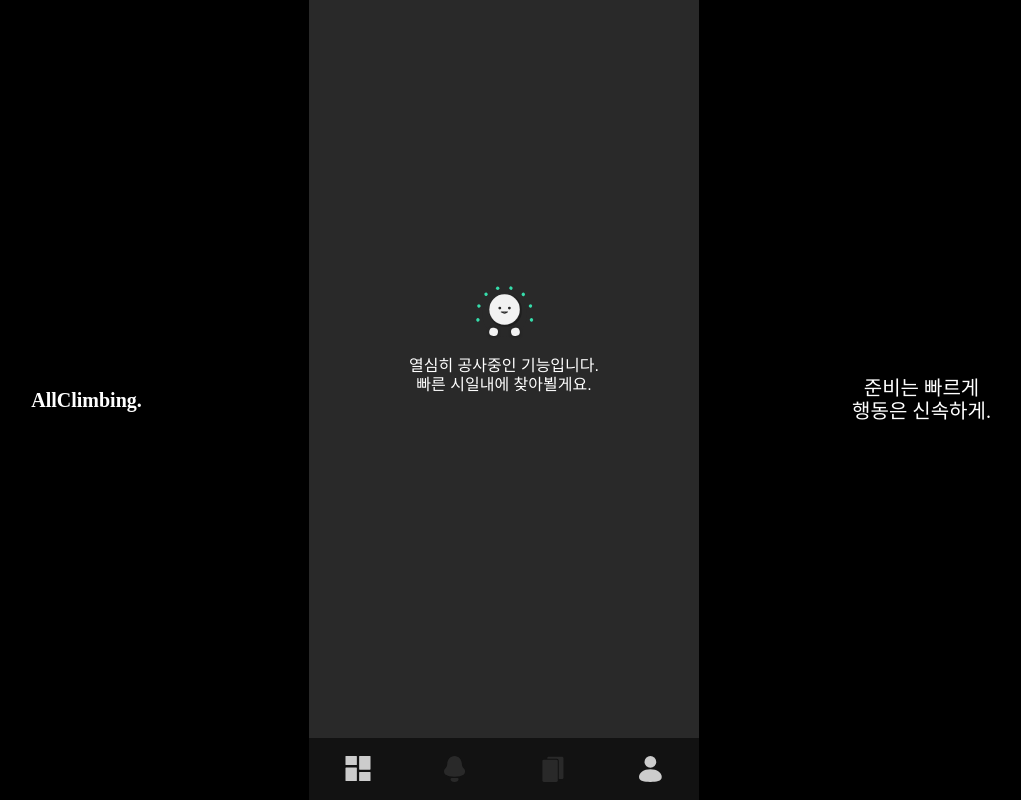
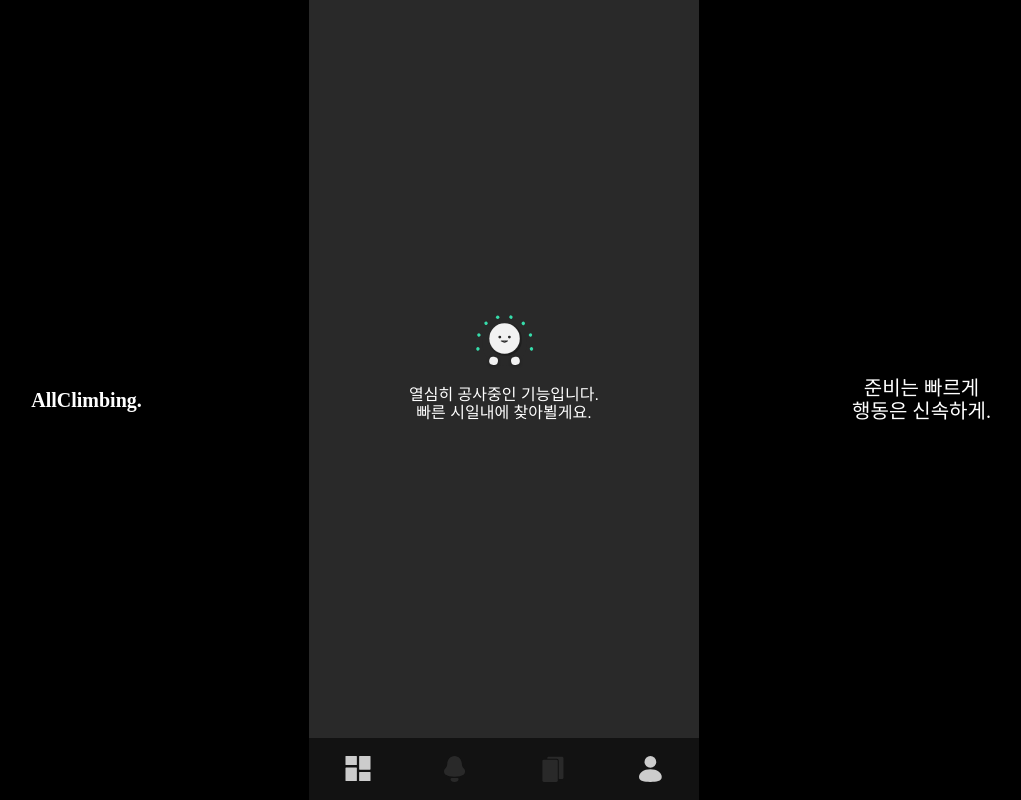
Before and after one commit to AllClimbing/AllClimbing_FrontEnd, a Vue app: page /competition in a window 1280 px wide. Shown: the whole page, without its empty margins (136-1157 px from the left). Built offline with nearby package versions, Linux system fonts and the light colour scheme; a web font is replaced by a local one.

Commit message:
style: views 공통 레이아웃 설정

```diff
--- a/src/views/CompetitionList.vue
+++ b/src/views/CompetitionList.vue
@@ -11,6 +11,7 @@
 <style scoped>
     .content-container{
         max-width:39rem;
+        height: 94vh;
         min-height: 69.5rem;
         color:white;
         background-color:#292929;
--- a/src/views/MyPage.vue
+++ b/src/views/MyPage.vue
@@ -2,11 +2,18 @@
 </script>
 
 <template>
-    <div class="">
+    <div class="content-container">
         마이페이지 입니다
     </div>
 </template>
 
 <style scoped>
+.content-container{
+    max-width:39rem;
+    min-height: 69.5rem;
+    height: 94vh;
 
+    color:white;
+    background-color:#292929;
+}
 </style>
--- a/src/views/PlaceList.vue
+++ b/src/views/PlaceList.vue
@@ -11,6 +11,8 @@
     .content-container{
         max-width:39rem;
         min-height: 69.5rem;
+        height: 94vh;
+
         color:white;
         background-color:#292929;
     }
--- a/src/views/WishList.vue
+++ b/src/views/WishList.vue
@@ -11,6 +11,7 @@
 <style scoped>
     .content-container{
         max-width:39rem;
+        height: 94vh;
         min-height: 69.5rem;
         color:white;
         background-color:#292929;
```
